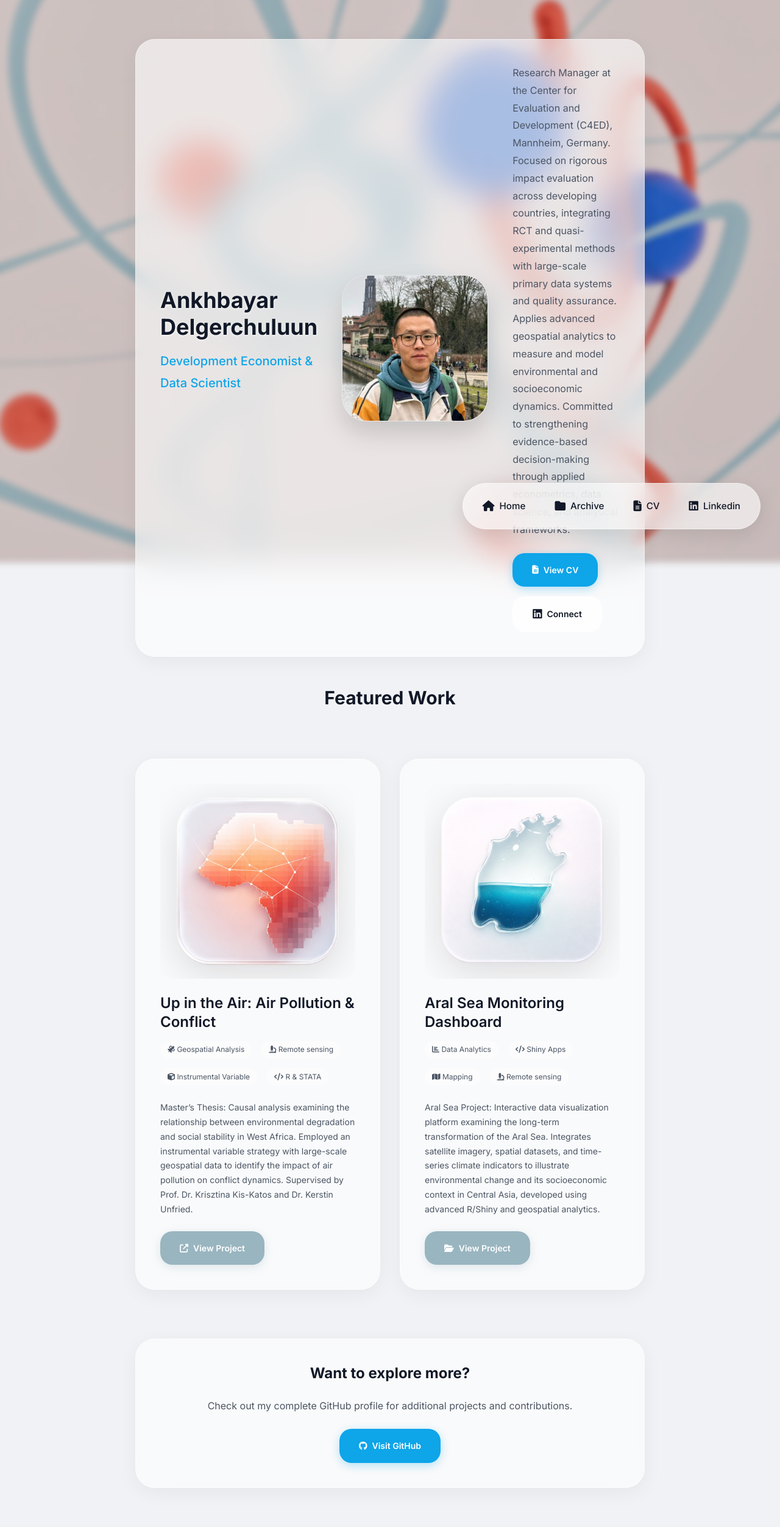
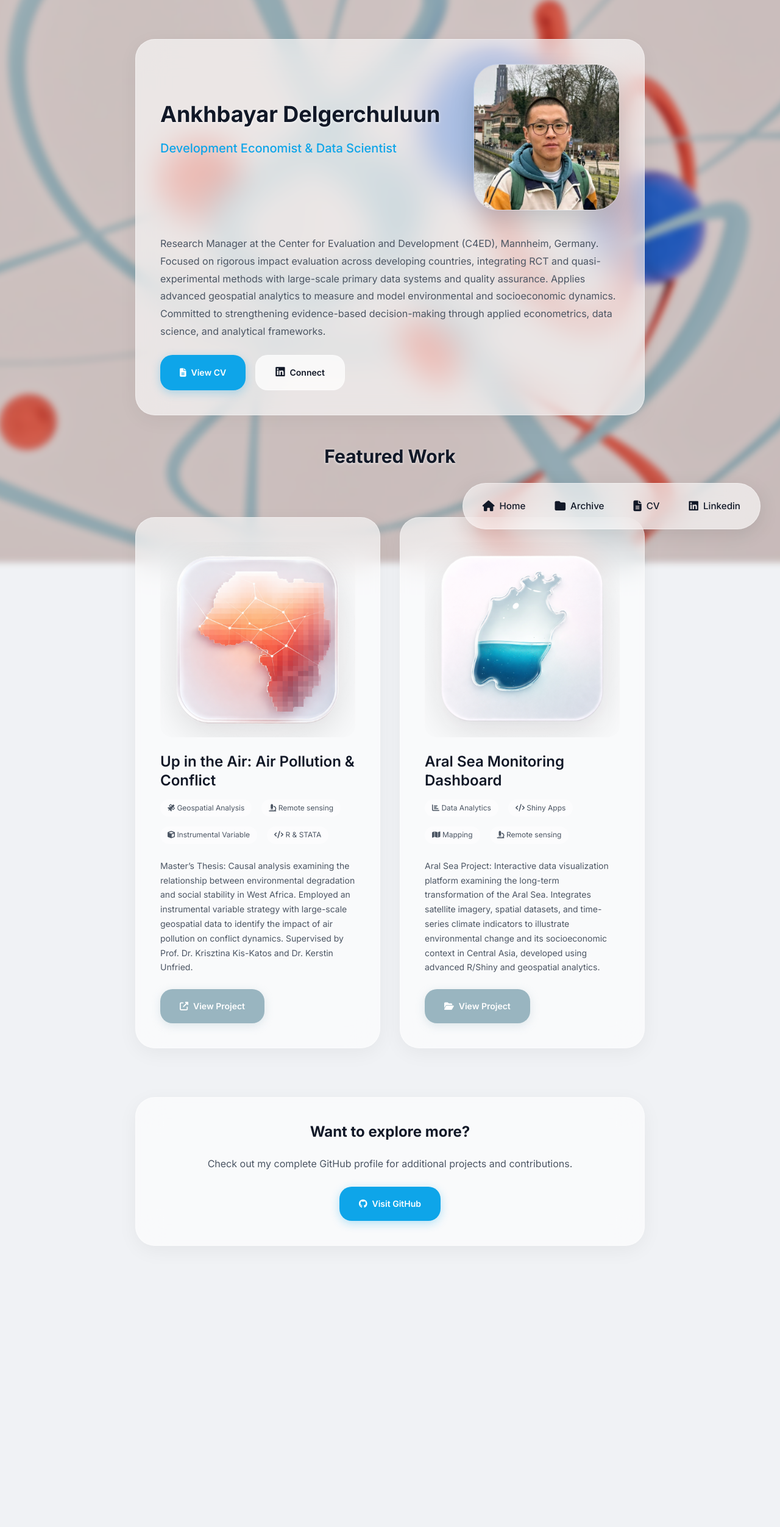
Before and after one commit to ankhaa0813/ankhbayar, a Jekyll site: the page built from index.md, in a window 1280 px wide. Shown: the whole page at 61% size. Built offline with Jekyll 4.4.1, drawn with Linux system fonts in a browser that asks for light colours; after the commit the page ends 2107 px from its top, so only the background shows below that.

Commit message:
Change hero-card layout to grid system
Refactor hero-card layout to use grid instead of flex. Adjust responsive styles for better layout on mobile.

```diff
--- a/assets/css/style.scss
+++ b/assets/css/style.scss
@@ -164,14 +164,17 @@ body {
 // ============================================
 .hero-card {
     @extend .glass-card;
-    display: flex;
+    display: grid;
+    grid-template-areas:
+        "content profile"
+        "body body";
+    grid-template-columns: 1fr auto;
+    gap: var(--space-xl) var(--space-xl);
     align-items: center;
-    gap: var(--space-xl);
     text-align: left;
 
-    // Updated from .hero-content to match your new .md blocks
-    .hero-content, .hero-body {
-        flex: 1;
+    .hero-content {
+        grid-area: content;
 
         h1 {
             font-size: var(--font-size-4xl);
@@ -191,26 +194,10 @@ body {
             font-weight: 500;
             margin-bottom: var(--space-md);
         }
-
-        p {
-            color: var(--text-muted);
-            line-height: 1.8;
-            margin-bottom: var(--space-md);
-            font-size: var(--font-size-base);
-        }
-
-        .hero-cta {
-            display: flex;
-            gap: var(--space-sm);
-            flex-wrap: wrap;
-
-            @media (max-width: 768px) {
-                flex-direction: column;
-            }
-        }
     }
 
     .hero-profile {
+        grid-area: profile;
         flex: 0 0 240px;
         width: 240px;
         height: 240px;
@@ -237,28 +224,51 @@ body {
             background: radial-gradient(circle, rgba(14, 165, 233, 0.15) 0%, transparent 70%);
             z-index: -1;
         }
+
+        @media (max-width: 768px) {
+            flex: 0 0 180px;
+            width: 180px;
+            height: 180px;
+        }
     }
 
-    // MOBILE FIX: Tighten margins and reduce gaps
+    .hero-body {
+        grid-area: body;
+
+        p {
+            color: var(--text-muted);
+            line-height: 1.8;
+            margin-bottom: var(--space-md);
+            font-size: var(--font-size-base);
+        }
+
+        .hero-cta {
+            display: flex;
+            gap: var(--space-sm);
+            flex-wrap: wrap;
+
+            @media (max-width: 768px) {
+                flex-direction: column;
+            }
+        }
+    }
+
     @media (max-width: 768px) {
-        flex-direction: column;
+        grid-template-areas:
+            "content"
+            "profile"
+            "body";
+        grid-template-columns: 1fr;
+        gap: var(--space-xl);
         text-align: center;
-        gap: 8px; // Reduced from space-xl
 
-        .hero-header {
-            h1 { margin-bottom: 4px; }
-            .subtitle { margin-bottom: 0; }
+        .hero-content,
+        .hero-body {
+            width: 100%;
         }
 
         .hero-profile {
-            margin: 10px auto; // Tightened vertical margin
-            width: 200px;
-            height: 200px;
-            flex: 0 0 200px;
-        }
-
-        .hero-body {
-            p { margin-top: 8px; margin-bottom: 12px; }
+            margin: 0 auto; /* center the profile image */
         }
     }
 }
```
